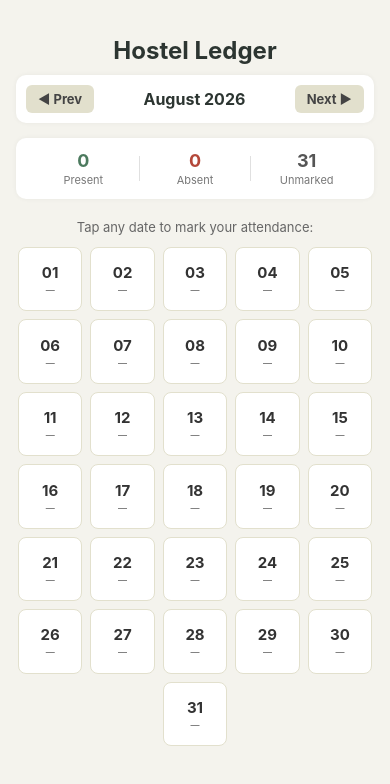
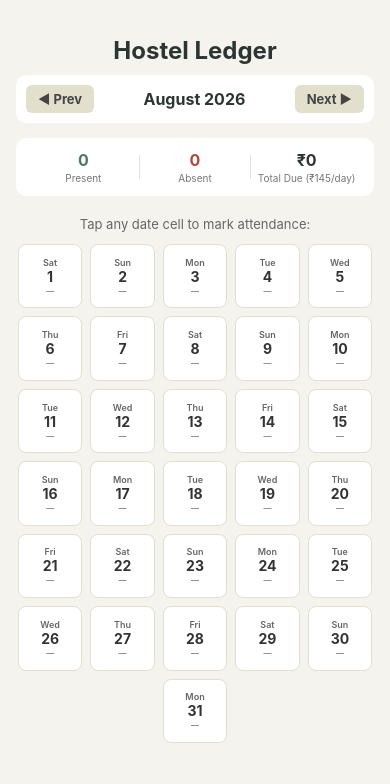
Before and after one commit to kartikT77/Hostel-ledger, a React Native app: screen / in a window 390 px wide. Shown: the top 784 px of the page. Built offline with nearby package versions, Linux system fonts and the light colour scheme; no server answers; the database is empty.

Commit message:
Refactor App.js for improved readability and structure

```diff
--- a/App.js
+++ b/App.js
@@ -1,11 +1,13 @@
 import React, { useState, useEffect } from 'react';
-import { StyleSheet, Text, View, TextInput, TouchableOpacity, Alert, ScrollView, Modal, Dimensions } from 'react-native';
+import { StyleSheet, Text, View, TextInput, TouchableOpacity, Alert, ScrollView, Modal } from 'react-native';
 import { supabase } from './supabase';
 
 const MONTH_NAMES = [
   "January", "February", "March", "April", "May", "June",
   "July", "August", "September", "October", "November", "December"
 ];
+
+const DAY_LABELS = ["Sun", "Mon", "Tue", "Wed", "Thu", "Fri", "Sat"];
 
 export default function App() {
   const [currentDate, setCurrentDate] = useState(new Date());
@@ -21,7 +23,6 @@ export default function App() {
     fetchAttendanceForMonth(year, month);
   }, [year, month]);
 
-  // Fetch attendance for the active month from Supabase
   const fetchAttendanceForMonth = async (y, m) => {
     const startDate = `${y}-${String(m + 1).padStart(2, '0')}-01`;
     const endDate = `${y}-${String(m + 1).padStart(2, '0')}-31`;
@@ -43,13 +44,8 @@ export default function App() {
     }
   };
 
-  const handlePrevMonth = () => {
-    setCurrentDate(new Date(year, month - 1, 1));
-  };
-
-  const handleNextMonth = () => {
-    setCurrentDate(new Date(year, month + 1, 1));
-  };
+  const handlePrevMonth = () => setCurrentDate(new Date(year, month - 1, 1));
+  const handleNextMonth = () => setCurrentDate(new Date(year, month + 1, 1));
 
   const saveStatus = async (status) => {
     const { error } = await supabase
@@ -64,30 +60,45 @@ export default function App() {
     }
   };
 
-  // Calculate total days in the active month
+  // Calculate days in active month
   const daysInCurrentMonth = new Date(year, month + 1, 0).getDate();
+
+  // Dynamic daily rate: ₹150 for 30-day months, ₹145 for 31-day months (or custom logic)
+  const dailyRate = daysInCurrentMonth === 30 ? 150 : 145;
+
   const daysArray = Array.from({ length: daysInCurrentMonth }, (_, i) => {
-    const dayNum = String(i + 1).padStart(2, '0');
-    const monthNum = String(month + 1).padStart(2, '0');
-    return `${year}-${monthNum}-${dayNum}`;
+    const dayNum = i + 1;
+    const dayString = String(dayNum).padStart(2, '0');
+    const monthString = String(month + 1).padStart(2, '0');
+    const dateKey = `${year}-${monthString}-${dayString}`;
+
+    // Get Day of Week (0 = Sun, 1 = Mon, etc.)
+    const dayOfWeekIndex = new Date(year, month, dayNum).getDay();
+
+    return {
+      dateKey,
+      dayNum,
+      dayName: DAY_LABELS[dayOfWeekIndex]
+    };
   });
 
-  // Calculate stats for summary counts
+  // Calculate stats & total money
   let totalPresent = 0;
   let totalAbsent = 0;
-  daysArray.forEach(date => {
-    if (attendance[date]?.status === 'Present') totalPresent++;
-    if (attendance[date]?.status === 'Absent') totalAbsent++;
+  daysArray.forEach(item => {
+    if (attendance[item.dateKey]?.status === 'Present') totalPresent++;
+    if (attendance[item.dateKey]?.status === 'Absent') totalAbsent++;
   });
+
+  const totalMoney = totalPresent * dailyRate;
 
   return (
     <ScrollView contentContainerStyle={styles.container}>
-      {/* App Header */}
       <View style={styles.headerContainer}>
         <Text style={styles.title}>Hostel Ledger</Text>
       </View>
 
-      {/* Month Navigation Bar */}
+      {/* Month Navigation */}
       <View style={styles.monthNav}>
         <TouchableOpacity style={styles.navBtn} onPress={handlePrevMonth}>
           <Text style={styles.navBtnText}>◀ Prev</Text>
@@ -98,7 +109,7 @@ export default function App() {
         </TouchableOpacity>
       </View>
 
-      {/* Summary / Stats Card (3-dot option concept transformed into clean indicators) */}
+      {/* Stats & Money Summary Card */}
       <View style={styles.statsCard}>
         <View style={styles.statItem}>
           <Text style={styles.statNumberGreen}>{totalPresent}</Text>
@@ -111,34 +122,33 @@ export default function App() {
         </View>
         <View style={styles.statDivider} />
         <View style={styles.statItem}>
-          <Text style={styles.statNumberBlue}>{daysInCurrentMonth - (totalPresent + totalAbsent)}</Text>
-          <Text style={styles.statLabel}>Unmarked</Text>
+          <Text style={styles.statNumberMoney}>₹{totalMoney}</Text>
+          <Text style={styles.statLabel}>Total Due (₹{dailyRate}/day)</Text>
         </View>
       </View>
 
-      <Text style={styles.instructions}>Tap any date to mark your attendance:</Text>
+      <Text style={styles.instructions}>Tap any date cell to mark attendance:</Text>
 
-      {/* Responsive Calendar Grid */}
+      {/* Calendar Grid */}
       <View style={styles.grid}>
-        {daysArray.map((date) => {
-          const record = attendance[date];
+        {daysArray.map((item) => {
+          const record = attendance[item.dateKey];
           let bgStyle = styles.cellUnmarked;
           if (record?.status === 'Present') bgStyle = styles.cellPresent;
           if (record?.status === 'Absent') bgStyle = styles.cellAbsent;
 
-          const dayNumber = date.split('-')[2];
-
           return (
             <TouchableOpacity
-              key={date}
+              key={item.dateKey}
               style={[styles.cell, bgStyle]}
               onPress={() => {
-                setSelectedDateKey(date);
+                setSelectedDateKey(item.dateKey);
                 setNote(record?.note || '');
                 setModalVisible(true);
               }}
             >
-              <Text style={styles.cellDayText}>{dayNumber}</Text>
+              <Text style={styles.cellDayName}>{item.dayName}</Text>
+              <Text style={styles.cellDayNumber}>{item.dayNum}</Text>
               <Text style={styles.cellStatusText}>{record ? record.status : '—'}</Text>
             </TouchableOpacity>
           );
@@ -152,7 +162,7 @@ export default function App() {
             <Text style={styles.modalTitle}>Manage Date: {selectedDateKey}</Text>
 
             <TextInput
-              placeholder="Add an optional note (e.g. outting)"
+              placeholder="Add an optional note"
               value={note}
               onChangeText={setNote}
               style={styles.input}
@@ -182,31 +192,32 @@ const styles = StyleSheet.create({
   headerContainer: { width: '100%', maxWidth: 500, alignItems: 'center', marginTop: 20, marginBottom: 10 },
   title: { fontSize: 24, fontWeight: 'bold', color: '#2C3531' },
 
-  monthNav: { width: '100%', maxWidth: 450, flexDirection: 'row', justifyContent: 'space-between', alignItems: 'center', backgroundColor: '#fff', padding: 10, borderRadius: 10, marginBottom: 15, shadowColor: '#000', shadowOpacity: 0.05, shadowRadius: 5, elevation: 2 },
+  monthNav: { width: '100%', maxWidth: 450, flexDirection: 'row', justifyContent: 'space-between', alignItems: 'center', backgroundColor: '#fff', padding: 10, borderRadius: 10, marginBottom: 15, elevation: 2 },
   navBtn: { paddingVertical: 6, paddingHorizontal: 12, backgroundColor: '#E2E0CD', borderRadius: 6 },
   navBtnText: { fontWeight: 'bold', color: '#444', fontSize: 13 },
   monthTitle: { fontSize: 16, fontWeight: 'bold', color: '#2C3531' },
 
-  statsCard: { width: '100%', maxWidth: 450, flexDirection: 'row', backgroundColor: '#fff', padding: 12, borderRadius: 10, marginBottom: 20, justifyContent: 'space-around', alignItems: 'center', shadowColor: '#000', shadowOpacity: 0.05, shadowRadius: 5, elevation: 2 },
+  statsCard: { width: '100%', maxWidth: 450, flexDirection: 'row', backgroundColor: '#fff', padding: 12, borderRadius: 10, marginBottom: 20, justifyContent: 'space-around', alignItems: 'center', elevation: 2 },
   statItem: { alignItems: 'center', flex: 1 },
   statDivider: { width: 1, height: '70%', backgroundColor: '#E0E0E0' },
-  statNumberGreen: { fontSize: 18, fontWeight: 'bold', color: '#4C7A5E' },
-  statNumberRed: { fontSize: 18, fontWeight: 'bold', color: '#B4483A' },
-  statNumberBlue: { fontSize: 18, fontWeight: 'bold', color: '#555' },
-  statLabel: { fontSize: 11, color: '#777', marginTop: 2 },
+  statNumberGreen: { fontSize: 16, fontWeight: 'bold', color: '#4C7A5E' },
+  statNumberRed: { fontSize: 16, fontWeight: 'bold', color: '#B4483A' },
+  statNumberMoney: { fontSize: 16, fontWeight: 'bold', color: '#2C3531' },
+  statLabel: { fontSize: 10, color: '#777', marginTop: 2, textAlign: 'center' },
 
   instructions: { color: '#666', fontSize: 13, marginBottom: 12, textAlign: 'center' },
 
   grid: { width: '100%', maxWidth: 480, flexDirection: 'row', flexWrap: 'wrap', gap: 8, justifyContent: 'center' },
-  cell: { width: '18%', aspectRatio: 1, backgroundColor: '#FFF', borderRadius: 8, justifyContent: 'center', alignItems: 'center', padding: 4, borderWidth: 1, borderColor: '#E2E0CD' },
+  cell: { width: '18%', aspectRatio: 1, backgroundColor: '#FFF', borderRadius: 8, justifyContent: 'center', alignItems: 'center', padding: 2, borderWidth: 1, borderColor: '#E2E0CD' },
   cellUnmarked: { backgroundColor: '#FFF' },
   cellPresent: { backgroundColor: '#D4EDDA', borderColor: '#C3E6CB' },
   cellAbsent: { backgroundColor: '#F8D7DA', borderColor: '#F5C6CB' },
-  cellDayText: { fontSize: 15, fontWeight: 'bold', color: '#333' },
-  cellStatusText: { fontSize: 9, color: '#555', marginTop: 2 },
+  cellDayName: { fontSize: 9, fontWeight: '600', color: '#666' },
+  cellDayNumber: { fontSize: 14, fontWeight: 'bold', color: '#333' },
+  cellStatusText: { fontSize: 8, color: '#555', marginTop: 1 },
 
   modalOverlay: { flex: 1, backgroundColor: 'rgba(0,0,0,0.5)', justifyContent: 'center', alignItems: 'center', padding: 20 },
-  modalContent: { width: '100%', maxWidth: 340, backgroundColor: '#fff', padding: 20, borderRadius: 12, shadowColor: '#000', shadowOpacity: 0.2, shadowRadius: 10, elevation: 5 },
+  modalContent: { width: '100%', maxWidth: 340, backgroundColor: '#fff', padding: 20, borderRadius: 12, elevation: 5 },
   modalTitle: { fontSize: 16, fontWeight: 'bold', marginBottom: 15, textAlign: 'center', color: '#333' },
   input: { backgroundColor: '#F9F9F9', padding: 12, borderRadius: 8, marginBottom: 15, borderWidth: 1, borderColor: '#E0E0E0', fontSize: 14 },
   modalButtons: { flexDirection: 'row', gap: 10 },
```
